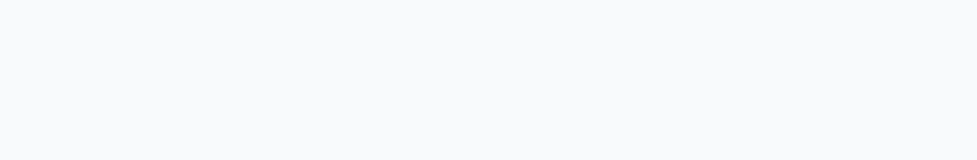
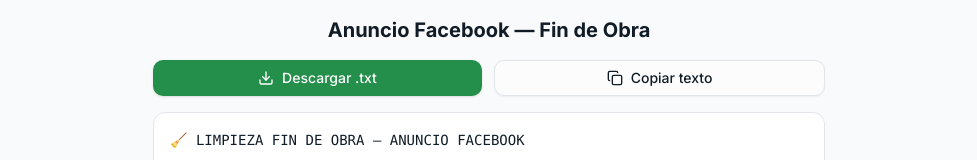
Before and after one commit to LyubakaMF/limpiezas-ld, a React (Vite) app: page /AdText in a window 1280 px wide. Shown: the top 160 px of the page, without its empty margins (151-1128 px from the left). Built offline with nearby package versions, Linux system fonts and the light colour scheme; no server answers.

Commit message:
File changes

```diff
--- a/src/App.jsx
+++ b/src/App.jsx
@@ -19,6 +19,7 @@ import LeaveReview from './pages/LeaveReview';
 import AdminReviews from './pages/AdminReviews';
 import Promotions from './pages/Promotions';
 import PrivacyPolicy from './pages/PrivacyPolicy';
+import AdText from './pages/AdText';
 
 const AuthenticatedApp = () => {
   const { isLoadingAuth, isLoadingPublicSettings, authError, navigateToLogin } = useAuth();
@@ -56,6 +57,7 @@ const AuthenticatedApp = () => {
       <Route path="/LeaveReview" element={<LeaveReview />} />
       <Route path="/PrivacyPolicy" element={<PrivacyPolicy />} />
       <Route path="/AdminReviews" element={<AdminReviews />} />
+      <Route path="/AdText" element={<AdText />} />
       <Route path="*" element={<PageNotFound />} />
     </Routes>
   );
--- /dev/null
+++ b/src/pages/AdText.jsx
@@ -0,0 +1,80 @@
+import React, { useState } from "react";
+import { Button } from "@/components/ui/button";
+import { Download, Copy, Check } from "lucide-react";
+
+const adText = `🧹 LIMPIEZA FIN DE OBRA — ANUNCIO FACEBOOK
+
+¿Obra terminada pero llena de polvo y escombros? 🏗️
+
+Después de una reforma o construcción, limpiar no es una tarea sencilla. El polvo fino penetra en cada superficie, las manchas de cemento y pintura son difíciles de remover, y los restos de material están en todos lados.
+
+✨ NUESTRO SERVICIO DE LIMPIEZA FIN DE OBRA:
+
+✅ Eliminación completa de polvo de construcción (techos, paredes, esquinas)
+✅ Remoción de manchas de cemento, silicona y pintura
+✅ Limpieza técnica de vidrios y marcos
+✅ Limpieza profunda de interiores de armarios y zonas de difícil acceso
+✅ Aspirado industrial de todas las superficies
+✅ Desinfección completa — Listo para entrar y vivir
+
+🎯 ESPECIALIZADOS EN:
+• Reformas residenciales
+• Nuevas construcciones
+• Renovaciones comerciales
+• Obras mayores y menores
+
+💰 PRECIOS COMPETITIVOS
+Presupuesto personalizado según el tamaño y estado de la propiedad.
+
+📞 CONTACTA HOY:
+📱 +34 643 53 34 53
+📧 limpiezasld@gmail.com
+
+🌍 SERVIMOS: Águilas, San Juan de los Terreros, Mazarrón, Pulpí, Lorca y alrededores
+
+⭐ +2,000 clientes satisfechos | 4.9/5 estrellas | 100% garantía de satisfacción
+
+¡Que los profesionales se encarguen de la limpieza! 🧹✨`;
+
+export default function AdText() {
+  const [copied, setCopied] = React.useState(false);
+
+  const handleDownload = () => {
+    const blob = new Blob([adText], { type: "text/plain;charset=utf-8" });
+    const url = URL.createObjectURL(blob);
+    const a = document.createElement("a");
+    a.href = url;
+    a.download = "anuncio-fb-fin-obra.txt";
+    a.click();
+    URL.revokeObjectURL(url);
+  };
+
+  const handleCopy = async () => {
+    await navigator.clipboard.writeText(adText);
+    setCopied(true);
+    setTimeout(() => setCopied(false), 2000);
+  };
+
+  return (
+    <div className="min-h-screen bg-gray-50 p-4">
+      <div className="max-w-2xl mx-auto">
+        <h1 className="text-xl font-bold mb-4 text-center">Anuncio Facebook — Fin de Obra</h1>
+
+        <div className="flex gap-3 mb-4">
+          <Button onClick={handleDownload} className="flex-1 gap-2">
+            <Download className="w-4 h-4" />
+            Descargar .txt
+          </Button>
+          <Button onClick={handleCopy} variant="outline" className="flex-1 gap-2">
+            {copied ? <Check className="w-4 h-4 text-green-600" /> : <Copy className="w-4 h-4" />}
+            {copied ? "¡Copiado!" : "Copiar texto"}
+          </Button>
+        </div>
+
+        <div className="bg-white border rounded-lg p-4 whitespace-pre-wrap text-sm leading-relaxed font-mono select-all">
+          {adText}
+        </div>
+      </div>
+    </div>
+  );
+}
```
